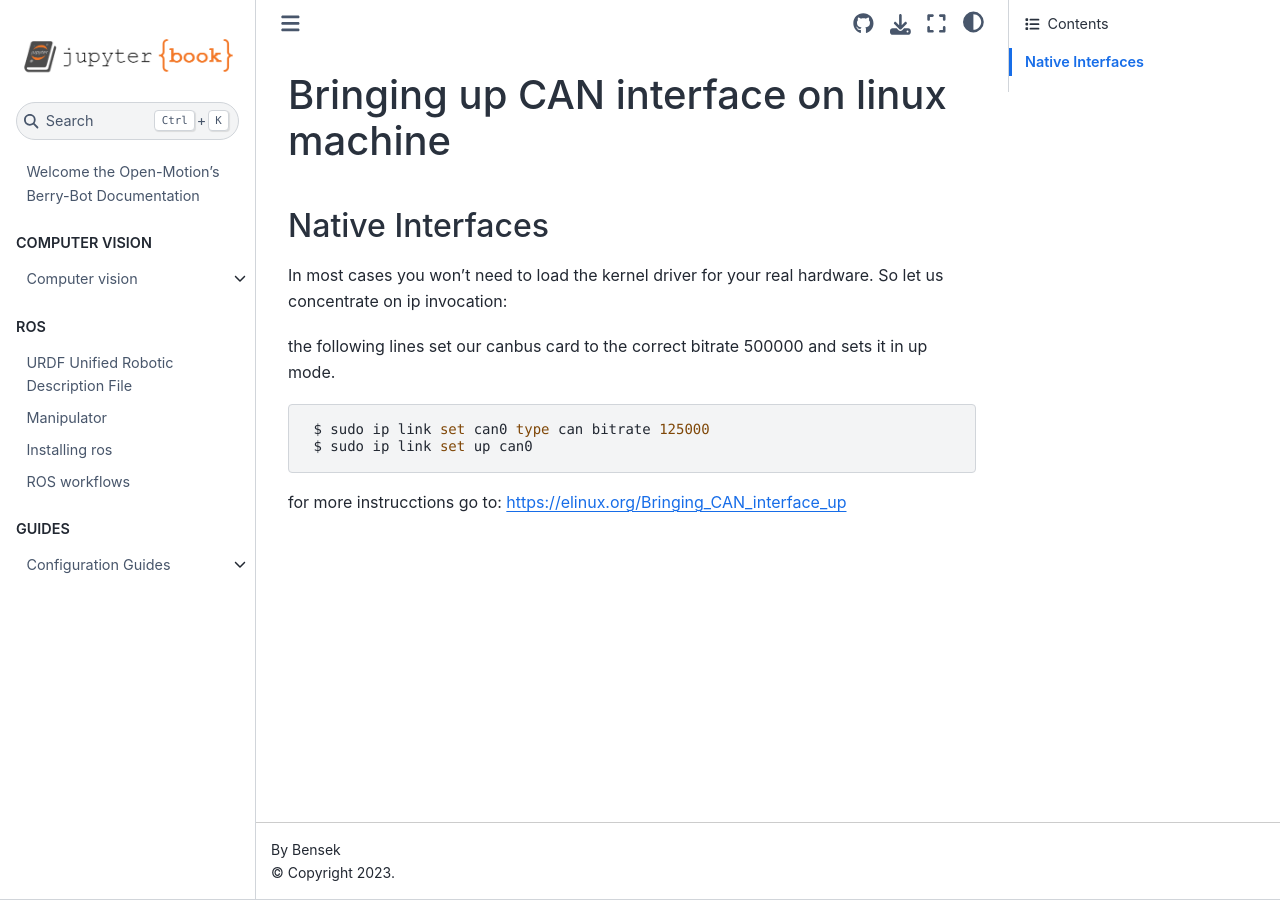
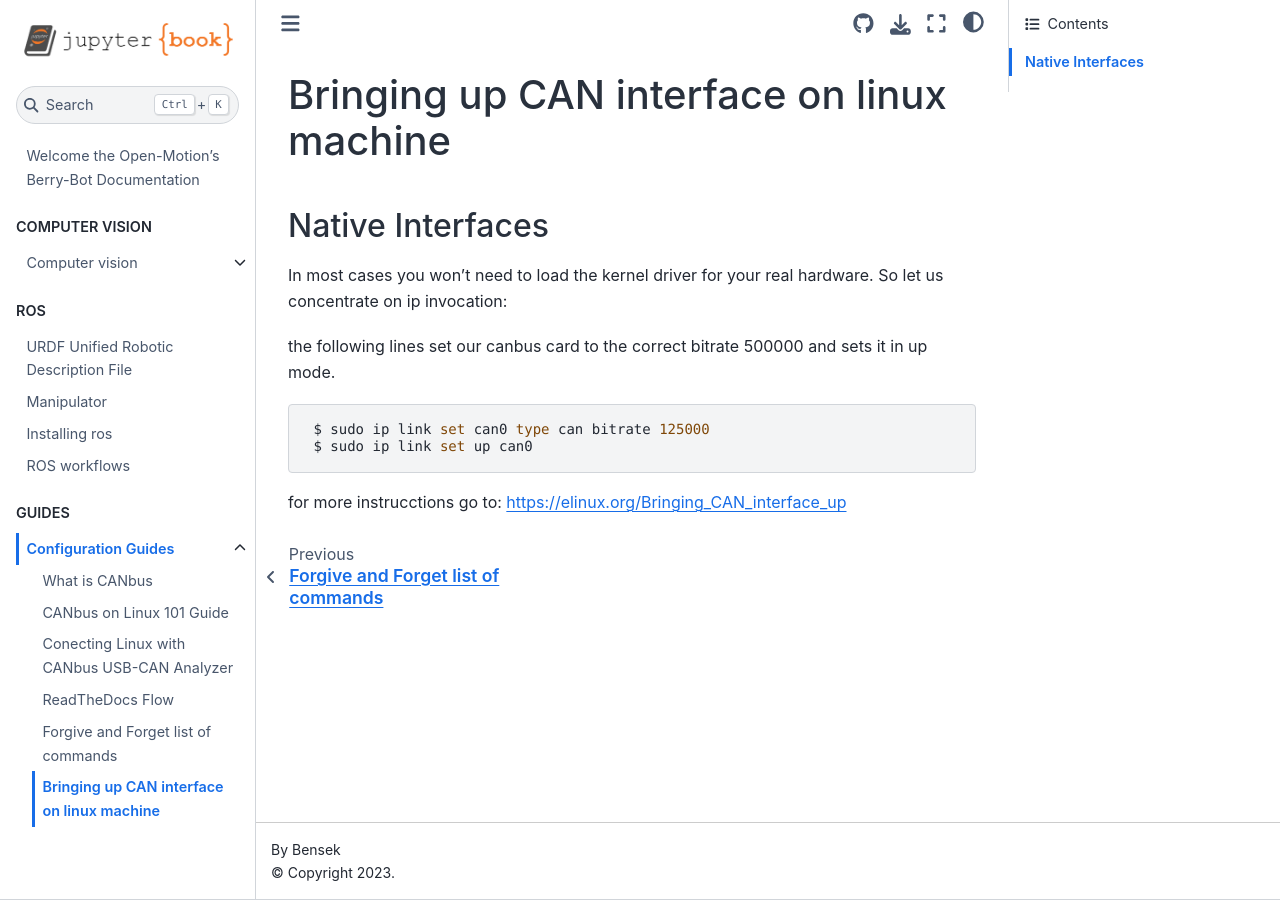
Before and after one commit to flippybit/bery-bot, a Jupyter Book: the page built from docs/guides/canbus-bringup-steps.md, in a window 1280 px wide. Built offline with Jupyter Book 1.0.4 settings and Sphinx 7.4.7 and the Sphinx Book theme 1.1.4, drawn with Linux system fonts in a browser that asks for light colours.

Commit message:
updated the TOC

```diff
--- a/docs/_toc.yml
+++ b/docs/_toc.yml
@@ -26,3 +26,4 @@ parts: # a list of chapters, usefull if you want to group chapters
       - file: guides/canbus-with-hardware
       - file: guides/readthedocs-flow
       - file: guides/forgive-and-forget
+      - file: guides/canbus-bringup-steps.md
```
